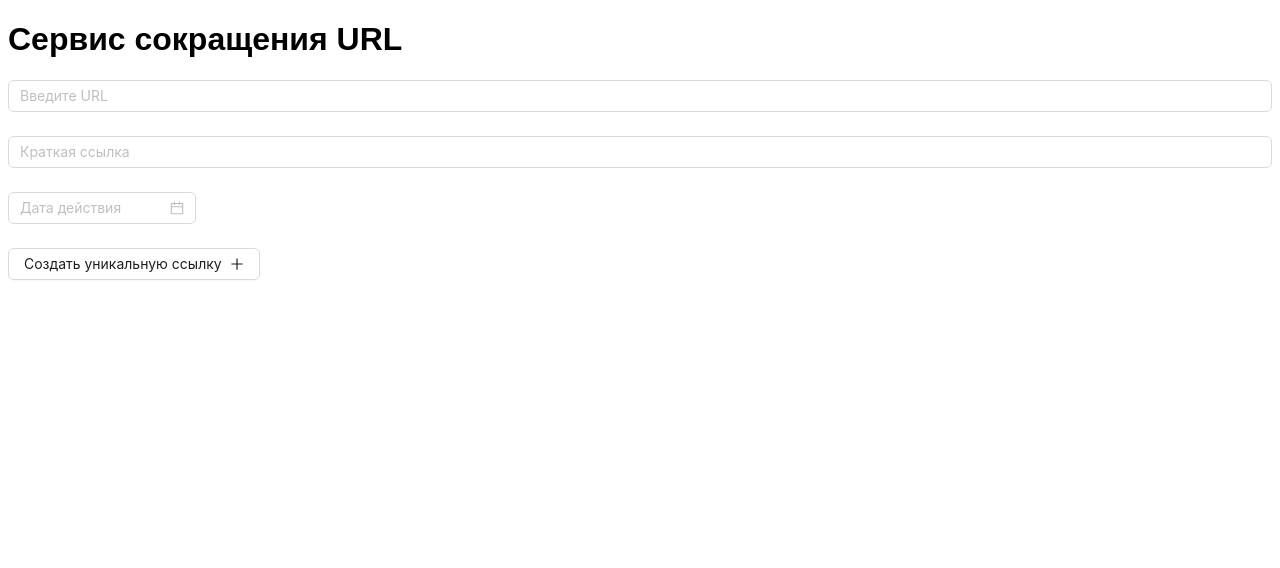
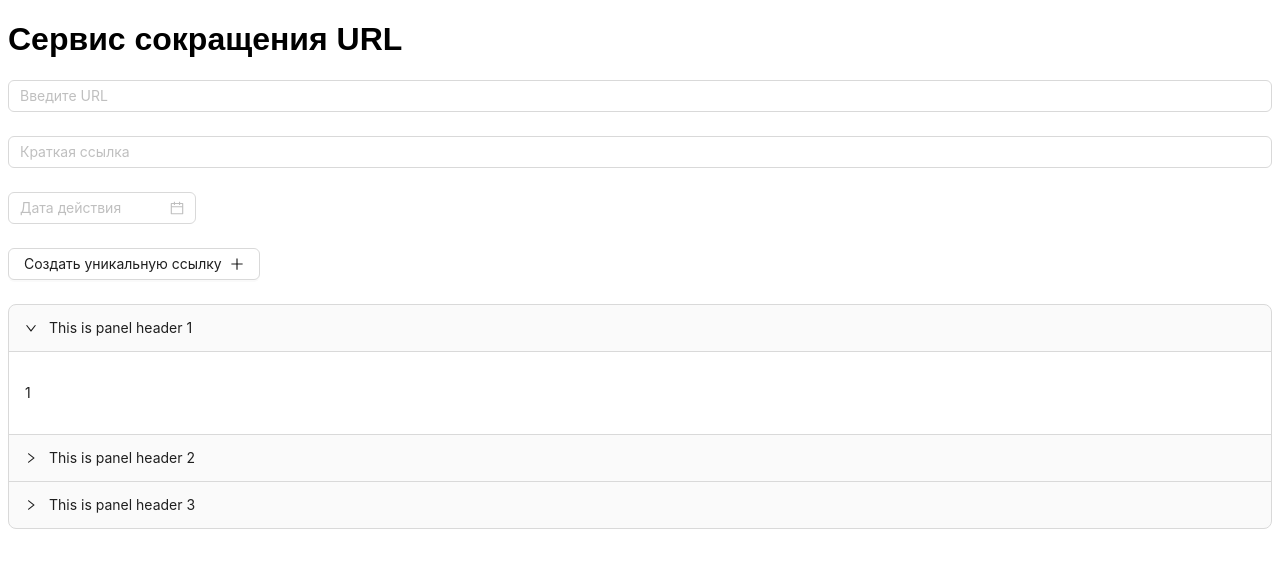
Before and after one commit to Arhidiman/3205-test-frontend, a React (Vite) app: page / in a window 1280 px wide. Shown: the top 568 px of the page. Built offline with nearby package versions, Linux system fonts and the light colour scheme.

Commit message:
feat: отображение списка ссылок

```diff
--- a/src/App.tsx
+++ b/src/App.tsx
@@ -1,6 +1,7 @@
 import { useState } from 'react'
+import { AppTitle } from './components/AppTitle/AppTitle'
 import { UrlConstructorForm } from './components/AppHeader/UrlConstructorForm'
-import { AppTitle } from './components/AppTitle/AppTitle'
+import { UrlsList } from './components/UrlsList/UrlsList'
 import './App.css'
 
 function App() {
@@ -11,6 +12,7 @@ function App() {
         <div className='app-container'>
             <AppTitle/>
             <UrlConstructorForm/>
+            <UrlsList/>
         </div>
     )
 }
--- /dev/null
+++ b/src/components/UrlsList/UrlsList.tsx
@@ -0,0 +1,32 @@
+import { Collapse } from "antd";
+import type { CollapseProps } from "antd";
+
+export const UrlsList: React.FC = () => {
+    const items: CollapseProps['items'] = [
+        {
+          key: '1',
+          label: 'This is panel header 1',
+          children: <p>{1}</p>
+        },
+        {
+          key: '2',
+          label: 'This is panel header 2',
+          children: <p>{2}</p>
+        },
+        {
+          key: '3',
+          label: 'This is panel header 3',
+          children: <p>{3}</p>
+        },
+      ];
+
+
+    return (
+
+        items.length
+        ? <Collapse items={items} defaultActiveKey={['1']} onChange={(e) => console.log(e)} />
+        : <p>На данный момент ни одной ссылки не создано</p>
+    )
+
+
+}
```
